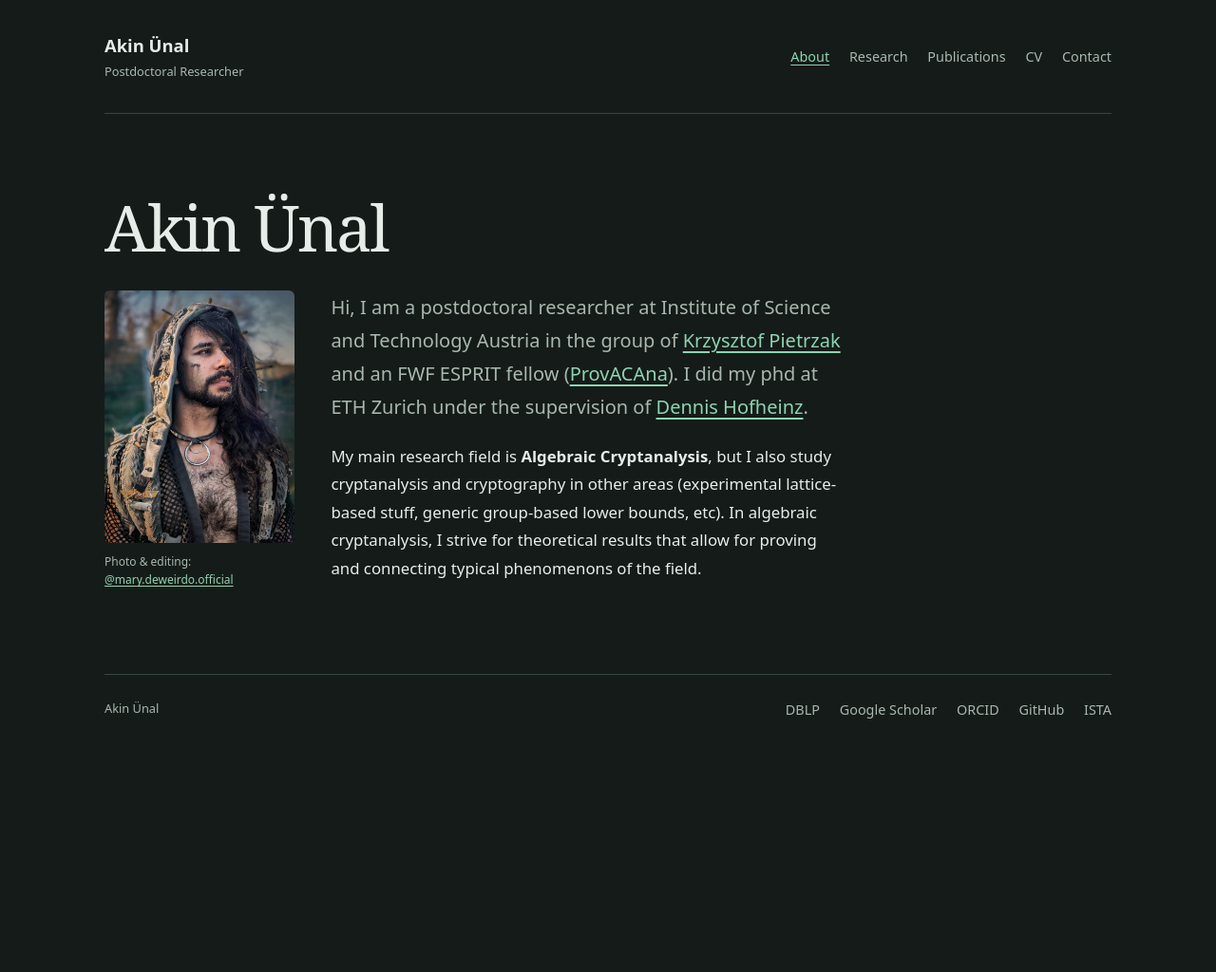
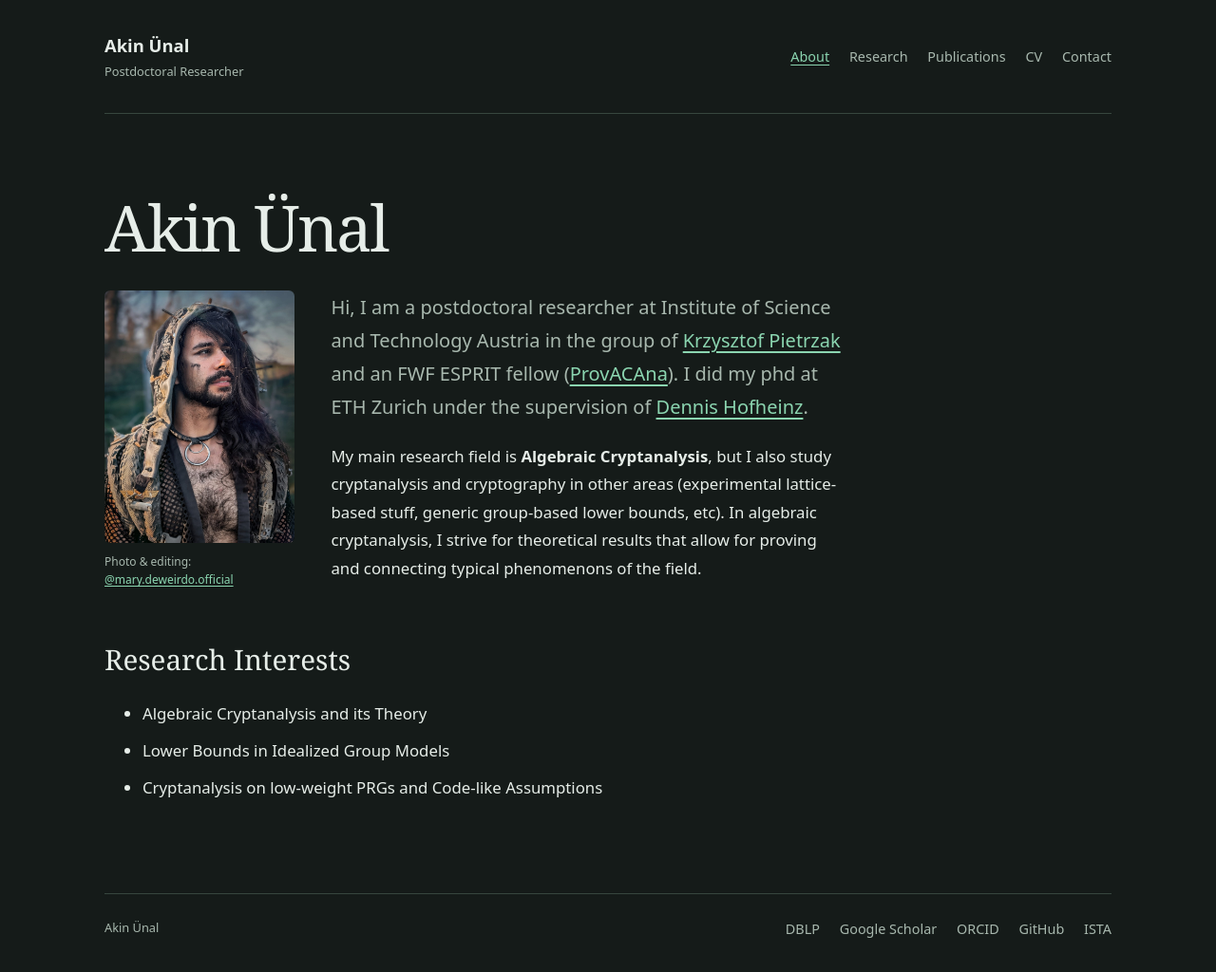
Before and after one commit to Semigroup/Semigroup.github.io, a Jekyll site: the page built from index.md, in a window 1280 px wide. Shown: the whole page at 95% size. Built offline with Jekyll 4.4.1, drawn with Linux system fonts in a browser that asks for light colours; before the commit the page ends 900 px from its top, so only the background shows below that.

Commit message:
Update index.md

```diff
--- a/index.md
+++ b/index.md
@@ -28,3 +28,8 @@ allow for proving and connecting typical phenomenons of the field.
 </div>
 
 </div>
+
+## Research Interests
+- Algebraic Cryptanalysis and its Theory
+- Lower Bounds in Idealized Group Models
+- Cryptanalysis on low-weight PRGs and Code-like Assumptions
```
